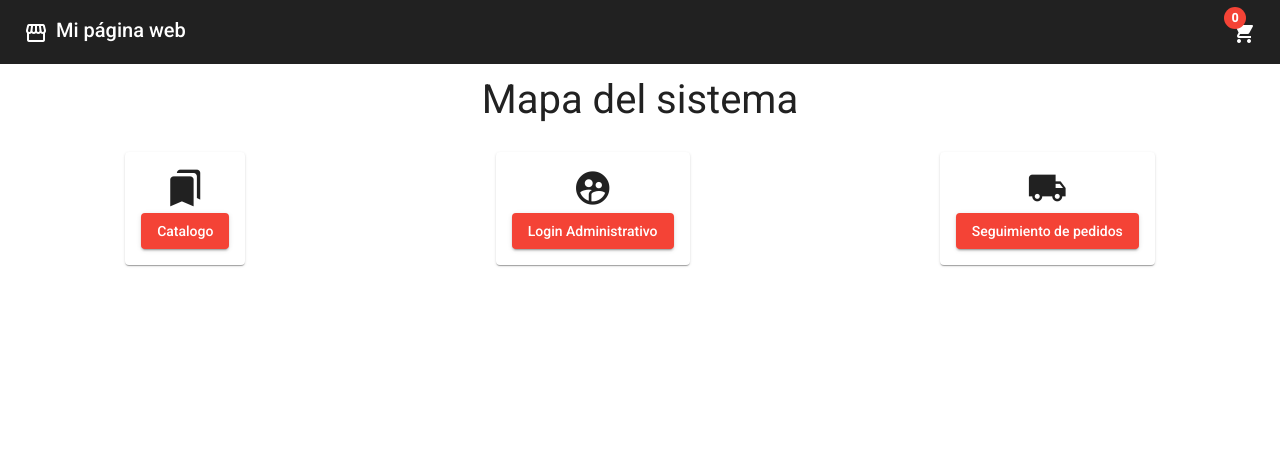
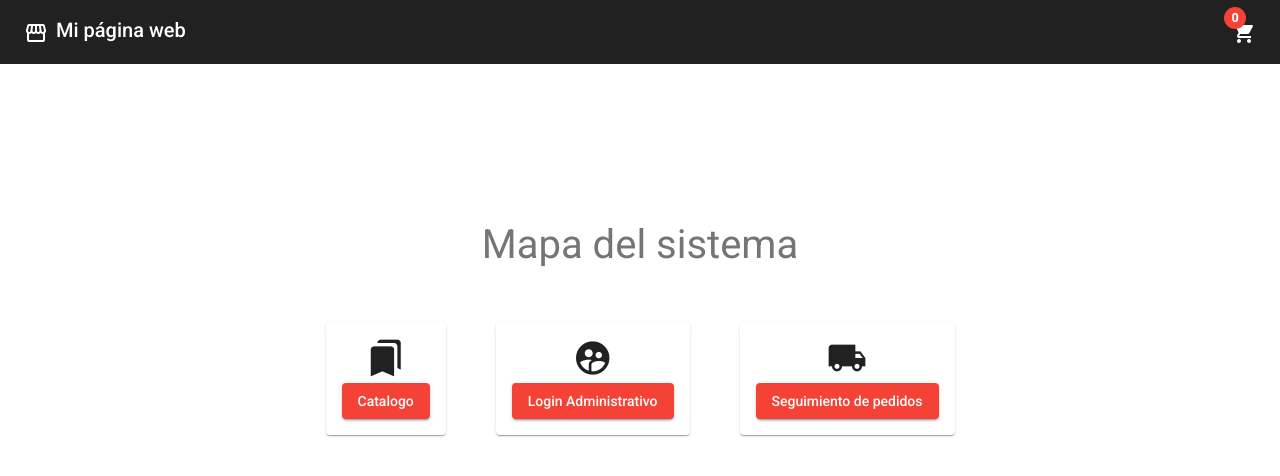
Before and after one commit to nikollsab/nikollsab-pedidos-web, an Angular app: page /principal in a window 1280 px wide. Shown: the top 476 px of the page. Built offline with nearby package versions, Linux system fonts and the light colour scheme.

Commit message:
agregando validacion de errores

```diff
--- a/src/app/pages/login-client/login-client.component.html
+++ b/src/app/pages/login-client/login-client.component.html
@@ -16,7 +16,7 @@
                     <mat-error *ngIf="signInForm.get('username').hasError('required')">Este campo es obligatorio</mat-error>
                 </mat-form-field>
                 <br>
-                <button mat-raised-button color="warn" (click)="search()" >Buscar</button>
+                <button mat-raised-button color="warn" id="btn-buscar" (click)="search()" [disabled]="!this.signInForm.valid">Buscar</button>
 
             </mat-card-content>
         </mat-card>
--- a/src/app/pages/login-client/login-client.component.ts
+++ b/src/app/pages/login-client/login-client.component.ts
@@ -8,7 +8,12 @@ import { NavigationExtras, Router } from '@angular/router';
   styleUrls: ['./login-client.component.scss']
 })
 export class LoginClientComponent implements OnInit {
-valor: any
+
+
+  valor: any;
+  isDisabled: boolean = false;
+
+
   constructor(private router: Router) { }
   signInForm = new FormGroup({
     username: new FormControl('', [Validators.required]),
@@ -17,11 +22,12 @@ valor: any
 
 
   ngOnInit(): void {
+
   }
 
 
   search(){
-    const string = this.signInForm.get('username').value;
+    let string = this.signInForm.get('username').value;
     console.log(string);
     this.router.navigate(['/order-status/'+ string]);
 
--- a/src/app/principal/principal.component.html
+++ b/src/app/principal/principal.component.html
@@ -1,4 +1,4 @@
-<div >
+<div class="contenedor">
     <br>
 
     <h1 class="titulo"> Mapa del sistema </h1>
--- a/src/app/principal/principal.component.scss
+++ b/src/app/principal/principal.component.scss
@@ -1,8 +1,19 @@
+
+.contenedor {
+    width: 100%;
+    height: 70vh;
+    display: flex;
+    justify-content: center;
+    align-items: center;
+    flex-direction: column;
+}
+
 .flex-card {
     display: flex;
     justify-content: space-around;
     mat-card   {
         text-align: center;
+        margin: 25px;
     }
 }
 
@@ -10,6 +21,7 @@
     display: flex;
     align-items: center;
     justify-content: center;
+    color: #757575;
 }
 
 .titulo, .material-icons {
```
